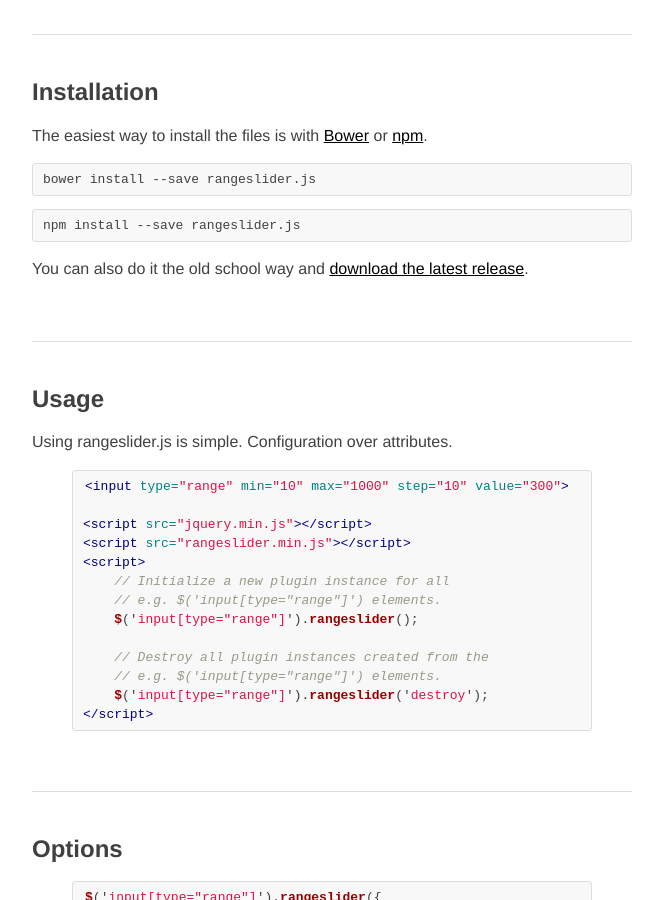
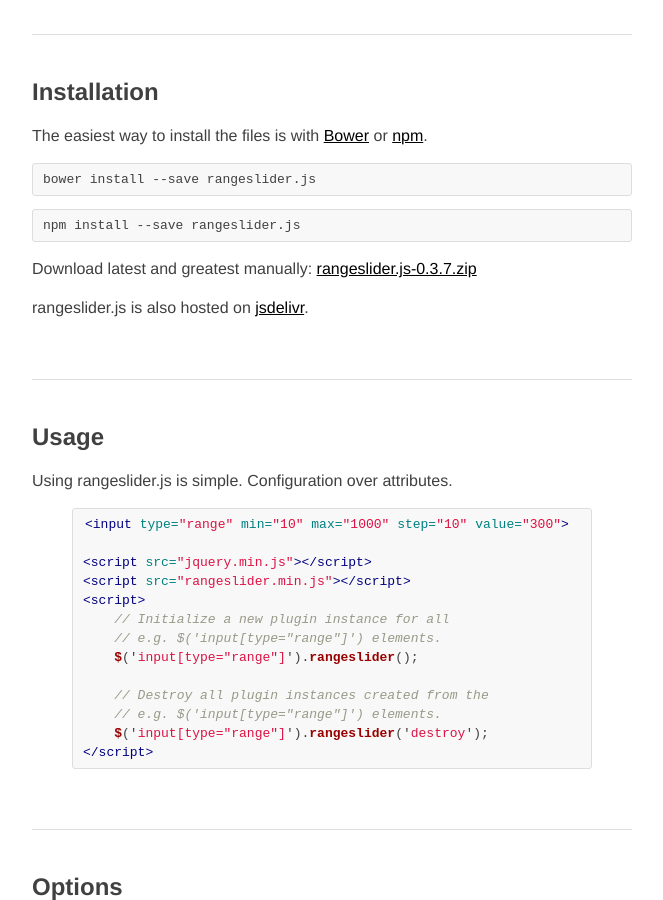
Before and after one commit to andreruffert/rangeslider.js, a Jekyll site: the page built from index.html, in a window 1280 px wide and 900 px high, scrolled down 1015 px. Shown: the whole window, without its empty margins (308-971 px from the left). Built offline with Jekyll 4.4.1, drawn with Linux system fonts in a browser that asks for light colours; nearby versions of some CDN libraries; comment, search, counter and statistics services are not loaded.

Commit message:
Update download section
* rewrite
* add jsdelivr hint

```diff
--- a/index.html
+++ b/index.html
@@ -51,7 +51,8 @@
     <p>The easiest way to install the files is with <a href="http://bower.io/" target="_blank">Bower</a> or <a href="https://www.npmjs.org/" target="_blank">npm</a>.</p>
     <pre>bower install --save rangeslider.js</pre>
     <pre>npm install --save rangeslider.js</pre>
-    <p>You can also do it the old school way and <a href="{{ site.repository_url }}/archive/v{{ site.current_version }}.zip">download the latest release</a>.</p>
+    <p>Download latest and greatest manually: <a href="{{ site.repository_url }}/releases/download/v{{ site.current_version }}/rangeslider.js-{{ site.current_version }}.zip">rangeslider.js-{{ site.current_version }}.zip</a></p>
+    <p>rangeslider.js is also hosted on <a href="http://www.jsdelivr.com/#!rangeslider.js" target="_blank">jsdelivr</a>.</p>
 </section>
 
 <hr>
```
